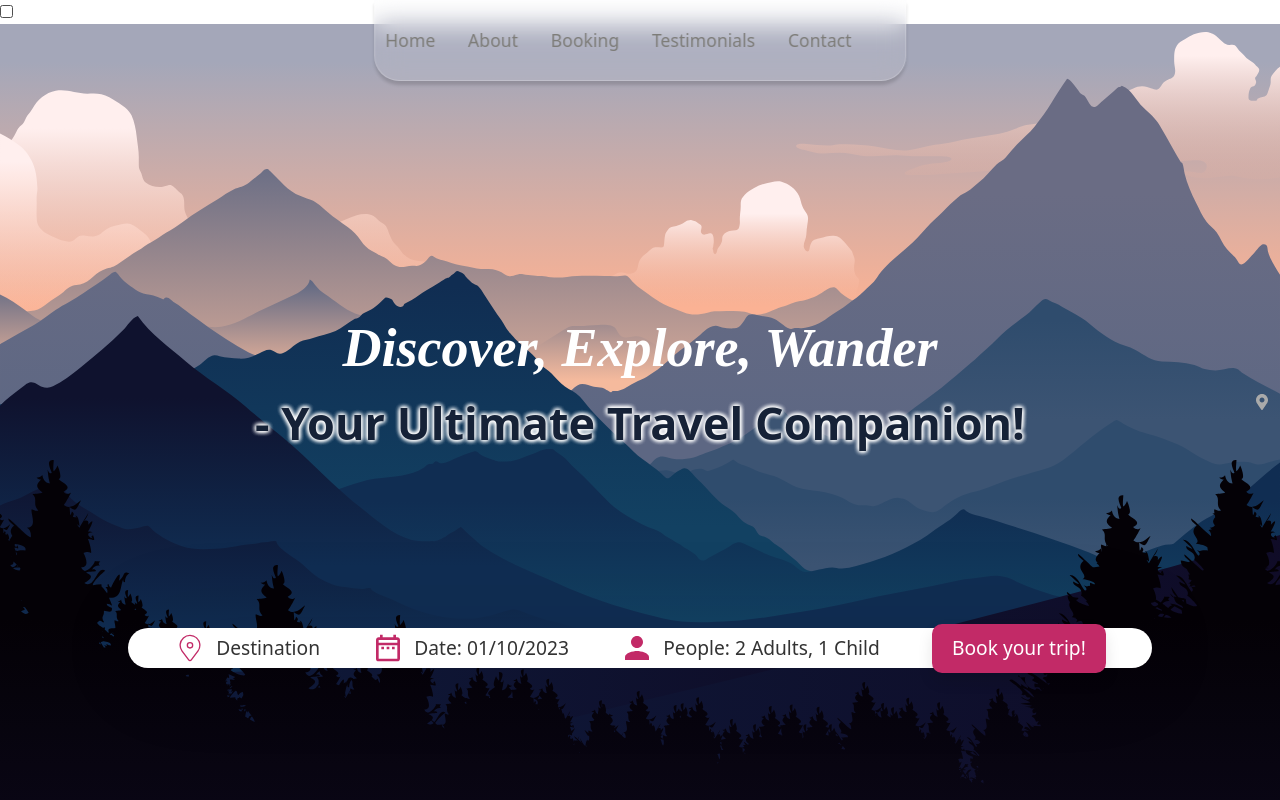
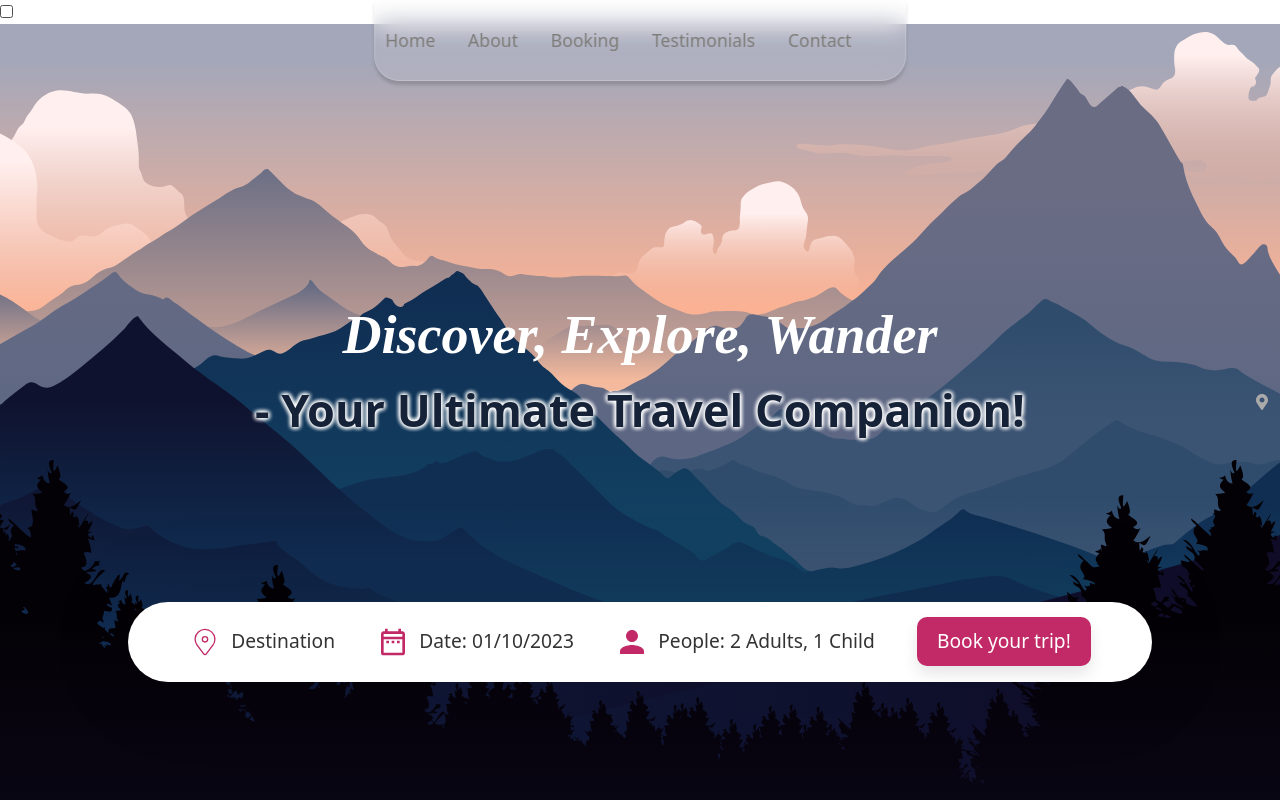
Before and after one commit to valentra/Loading-Minds_EC107A, a React (Create React App) app in the folder Travel/: page / in a window 1280 px wide. Shown: the top 800 px of the page. Built offline with nearby package versions, Linux system fonts and the light colour scheme.

Commit message:
update:hamburger menu

```diff
--- a/Travel/src/components/Home/Home.css
+++ b/Travel/src/components/Home/Home.css
@@ -36,7 +36,7 @@
 .block
 {
     background: #fff;
-    padding: 20px;
+    padding: 40px;
     border-radius: 100px;
     box-shadow: 0 0 100px rgba(0, 0, 0, 0.1);
     display: flex;
--- a/Travel/src/components/Navbar/navbar.css
+++ b/Travel/src/components/Navbar/navbar.css
@@ -48,7 +48,8 @@ text-decoration: none;
   align-items: center;
   justify-content: center;
 }
-label {
+label
+{
     display: none;
   }
 
@@ -57,24 +58,40 @@ label {
     padding-right:10px ;
     padding-left: 10px;
 }
+label
+{
+    display: none;
+  }
 }
 @media screen and (max-width: 1184px) {
     .nav a{
         padding-right:5px ;
         padding-left: 5px;
     }
+    label
+{
+    display: none;
+  }
     }
 @media screen and (max-width:1073px) {
         .nav a{
             padding-right:3px ;
             padding-left: 3px;
         }
+        label
+{
+    display: none;
+  }
         }
 @media screen and (max-width:1033px) {
             .nav a{
                 padding-right:1px ;
                 padding-left: 1px;
             }
+            label
+{
+    display: none;
+  }
 }
 @media screen and (max-width: 977px) {
             .nav {
```
Also changed, not shown: 1 other file (tests, documents, lock files or other folders).
